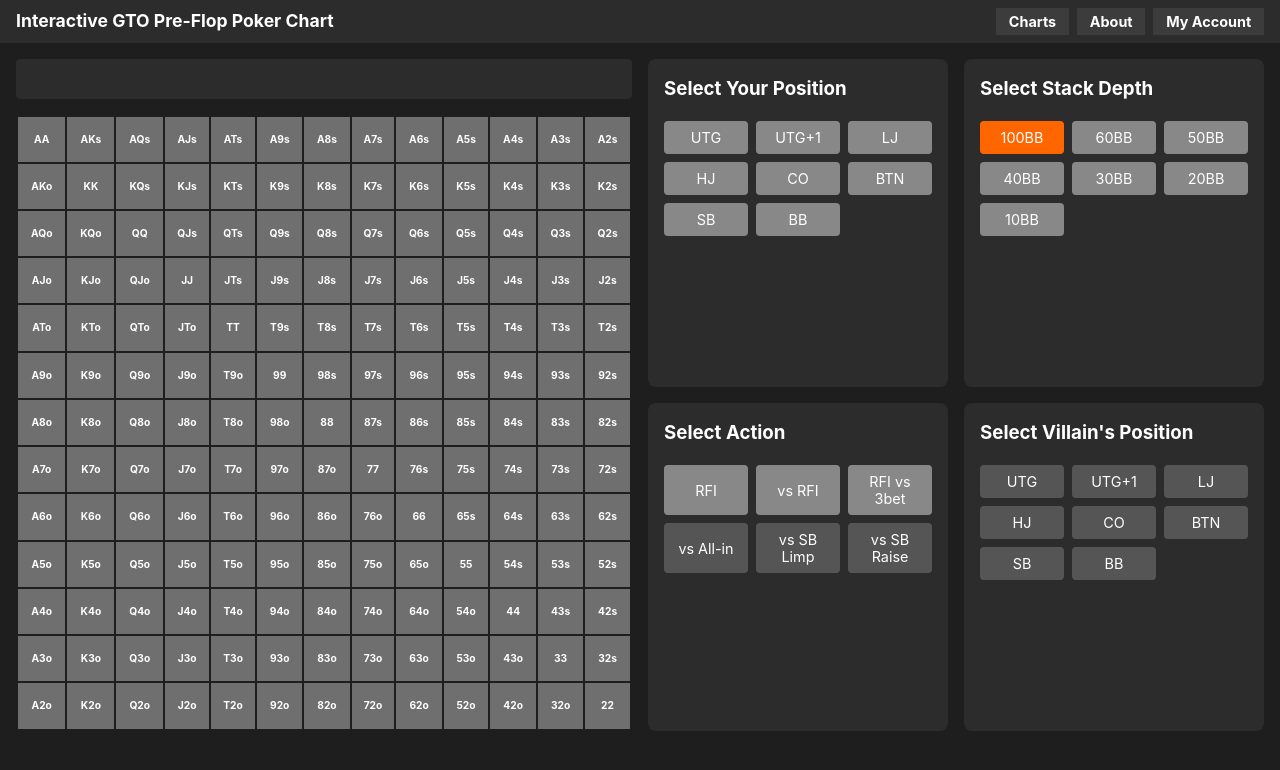
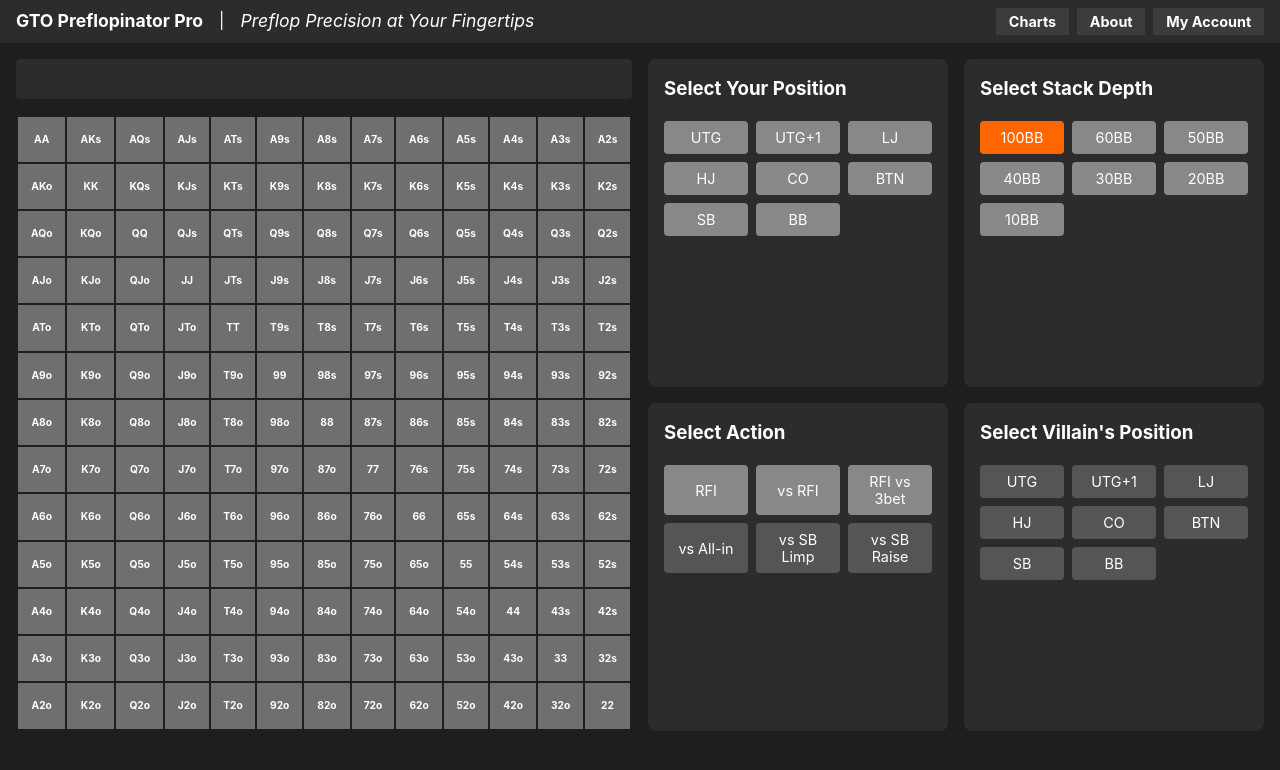
Before and after one commit to gza007/my-react-project, a React (Vite) app: page / in a window 1280 px wide. Shown: the top 770 px of the page. Built offline with nearby package versions, Linux system fonts and the light colour scheme.

Commit message:
app slogan added

```diff
--- a/src/App.css
+++ b/src/App.css
@@ -4,6 +4,12 @@
   min-height: 100vh;
   background-color: #1e1e1e;
   color: white;
+}
+
+.app-title-slogan {
+  display: flex;
+  flex-direction: row;
+  gap: 1rem;
 }
 
 header {
@@ -17,6 +23,13 @@ header {
 h1 {
   font-size: 1.1rem; /* Reduced font size */
   margin: 0; /* Remove default margin */
+}
+
+h2 {
+  font-size: 1.1rem; /* Reduced font size */
+  margin: 0; /* Remove default margin */
+  font-style: italic;
+  font-weight: 400;
 }
 
 .header-buttons button {
--- a/src/App.jsx
+++ b/src/App.jsx
@@ -231,7 +231,11 @@ function App() {
   return (
     <div className="app-container">
       <header>
-      <h1>Interactive GTO Pre-Flop Poker Chart</h1>
+        <div className='app-title-slogan'>
+      <h1>GTO Preflopinator Pro</h1>
+      <div>|</div>
+      <h2>Preflop Precision at Your Fingertips</h2>
+      </div>
       <div className="header-buttons">
         <button>Charts</button>
         <button>About</button>
```
